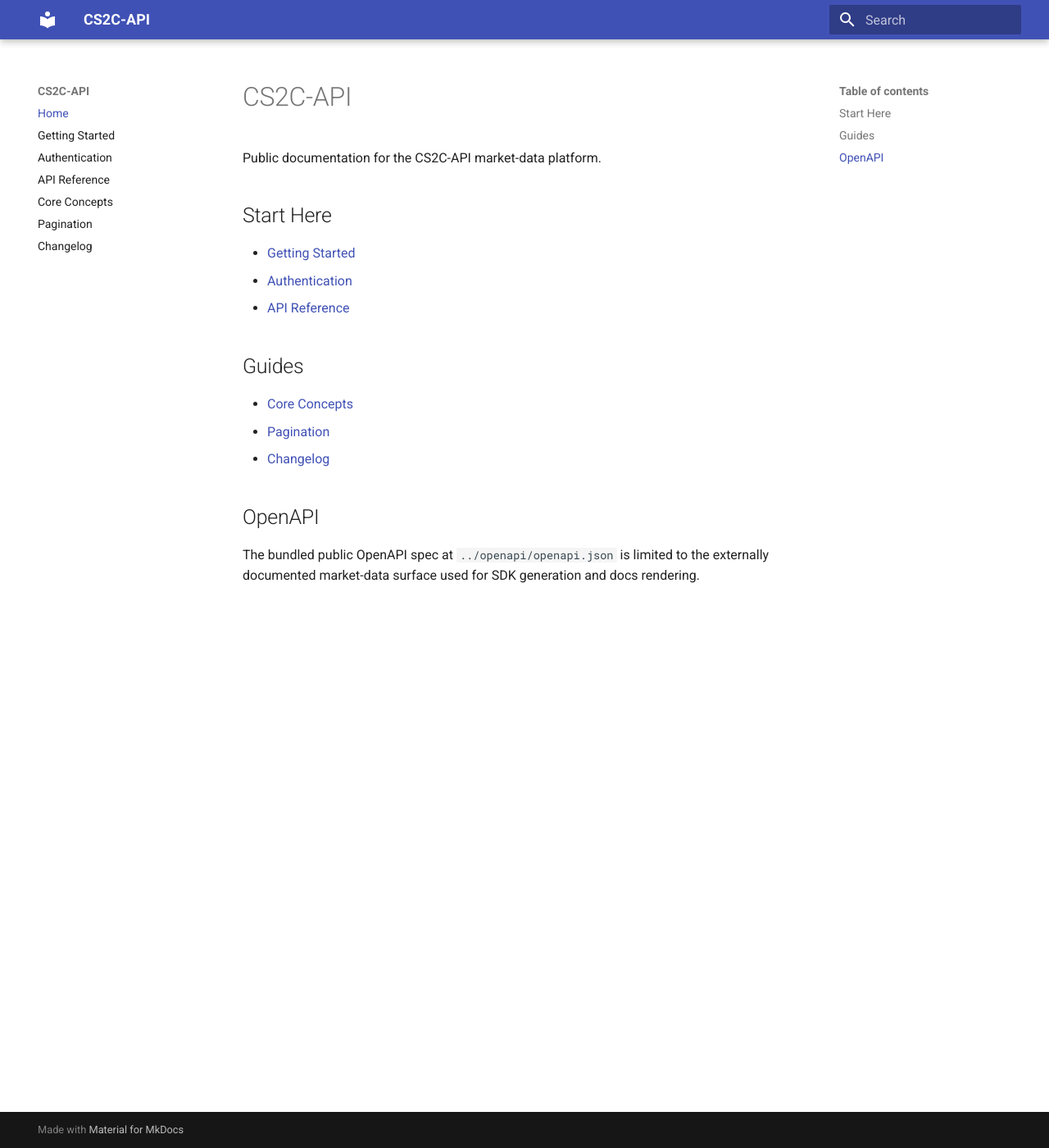
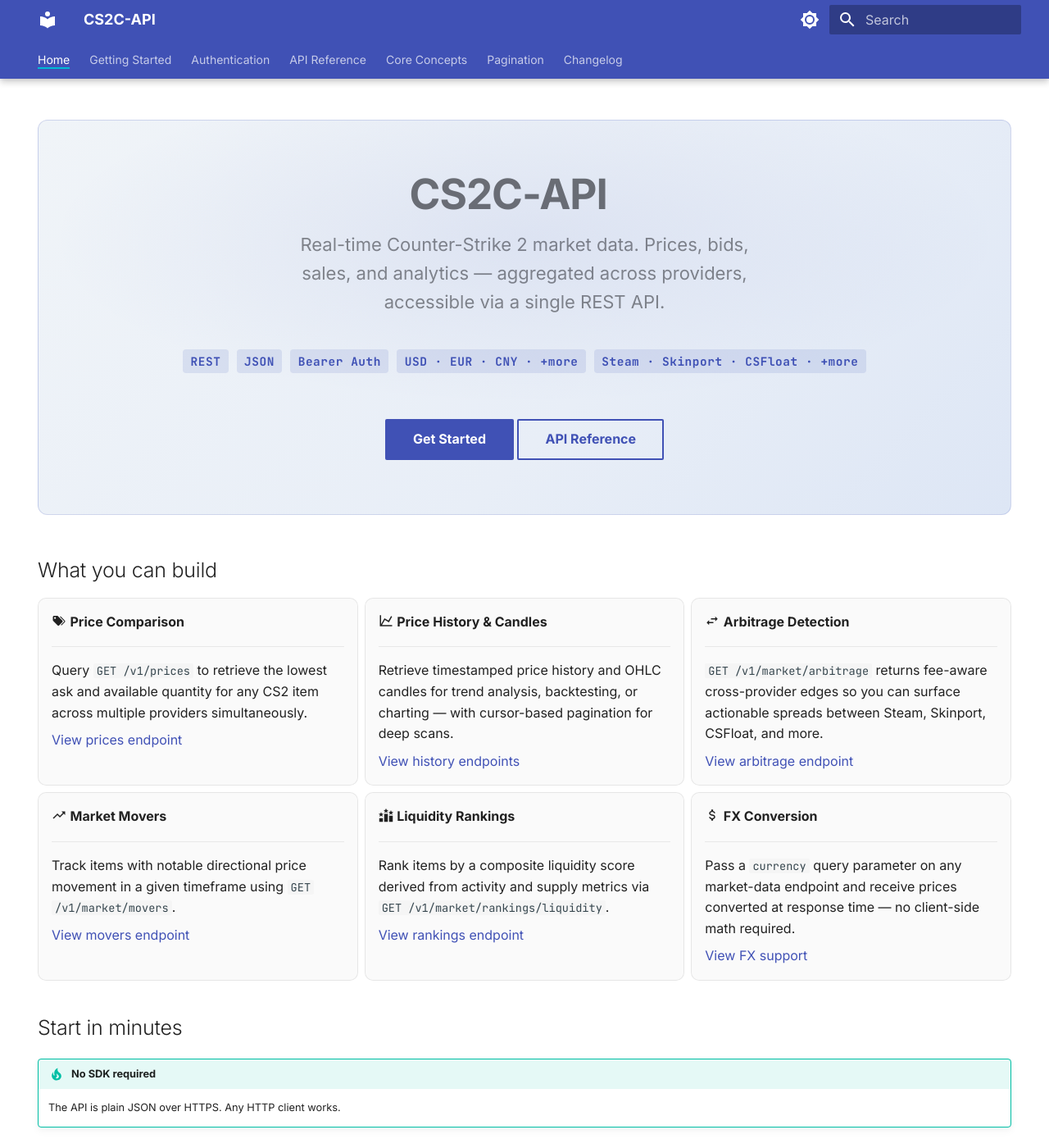
Before and after one commit to dadscap/cs2c-docs, an MkDocs documentation site: the page built from docs/index.md, in a window 1280 px wide and 1400 px high. Shown: the whole window at 82% size. Built offline with MkDocs 1.6.1 and Material for MkDocs 9.7.7, drawn with Linux system fonts in a browser that asks for light colours; some of the changed text lies outside the part shown.

Commit message:
docs: overhaul documentation landing page with hero, features, and examples
- Redesign index.md with hero section, feature cards, code examples in cURL/Python/JavaScript, key concepts, and tier limits table
- Enhance mkdocs.yml with Material theme features, dark/light mode, custom fonts, and markdown extensions
- Add GitHub workflows, markdownlint config, and custom stylesheets

````diff
--- a/docs/index.md
+++ b/docs/index.md
@@ -1,19 +1,190 @@
+---
+hide:
+  - toc
+  - navigation
+---
+
+<div class="cs2c-hero" markdown>
+
 # CS2C-API
 
-Public documentation for the CS2C-API market-data platform.
+<p class="cs2c-hero__sub">
+  Real-time Counter-Strike 2 market data. Prices, bids, sales, and analytics
+  — aggregated across providers, accessible via a single REST API.
+</p>
 
-## Start Here
+<div class="cs2c-tags">
+  <span class="cs2c-tag">REST</span>
+  <span class="cs2c-tag">JSON</span>
+  <span class="cs2c-tag">Bearer Auth</span>
+  <span class="cs2c-tag">USD · EUR · CNY · +more</span>
+  <span class="cs2c-tag">Steam · Skinport · CSFloat · +more</span>
+</div>
 
-- [Getting Started](getting-started.md)
-- [Authentication](authentication.md)
-- [API Reference](api-reference.md)
+<div class="cs2c-hero__actions" markdown>
+[Get Started](getting-started.md){ .md-button .md-button--primary }
+[API Reference](api-reference.md){ .md-button }
+</div>
 
-## Guides
+</div>
 
-- [Core Concepts](core-concepts.md)
-- [Pagination](pagination.md)
-- [Changelog](changelog.md)
+## What you can build
 
-## OpenAPI
+<div class="grid cards" markdown>
 
-The bundled public OpenAPI spec at `../openapi/openapi.json` is limited to the externally documented market-data surface used for SDK generation and docs rendering.
+-   :material-tag-multiple: **Price Comparison**
+
+    ---
+
+    Query `GET /v1/prices` to retrieve the lowest ask and available quantity
+    for any CS2 item across multiple providers simultaneously.
+
+    [View prices endpoint](api-reference.md)
+
+-   :material-chart-line: **Price History & Candles**
+
+    ---
+
+    Retrieve timestamped price history and OHLC candles for trend analysis,
+    backtesting, or charting — with cursor-based pagination for deep scans.
+
+    [View history endpoints](api-reference.md)
+
+-   :material-swap-horizontal: **Arbitrage Detection**
+
+    ---
+
+    `GET /v1/market/arbitrage` returns fee-aware cross-provider edges so you
+    can surface actionable spreads between Steam, Skinport, CSFloat, and more.
+
+    [View arbitrage endpoint](api-reference.md)
+
+-   :material-trending-up: **Market Movers**
+
+    ---
+
+    Track items with notable directional price movement in a given timeframe
+    using `GET /v1/market/movers`.
+
+    [View movers endpoint](api-reference.md)
+
+-   :material-podium: **Liquidity Rankings**
+
+    ---
+
+    Rank items by a composite liquidity score derived from activity and supply
+    metrics via `GET /v1/market/rankings/liquidity`.
+
+    [View rankings endpoint](api-reference.md)
+
+-   :material-currency-usd: **FX Conversion**
+
+    ---
+
+    Pass a `currency` query parameter on any market-data endpoint and receive
+    prices converted at response time — no client-side math required.
+
+    [View FX support](api-reference.md)
+
+</div>
+
+## Start in minutes
+
+!!! tip "No SDK required"
+    The API is plain JSON over HTTPS. Any HTTP client works.
+
+=== "cURL"
+
+    ```bash
+    export CS2C_API_KEY="your_api_key_here"
+
+    curl -sS \
+      -H "Authorization: Bearer $CS2C_API_KEY" \
+      "https://api.cs2c.app/v1/prices?market_hash_name=AK-47%20%7C%20Redline%20%28Field-Tested%29&providers=steam&currency=USD&limit=5"
+    ```
+
+=== "Python"
+
+    ```python
+    import os, requests
+
+    r = requests.get(
+        "https://api.cs2c.app/v1/prices",
+        headers={"Authorization": f"Bearer {os.environ['CS2C_API_KEY']}"},
+        params={"market_hash_name": "AK-47 | Redline (Field-Tested)",
+                "providers": "steam", "currency": "USD", "limit": 5},
+        timeout=20,
+    )
+    r.raise_for_status()
+    print(r.json())
+    ```
+
+=== "JavaScript"
+
+    ```javascript
+    const url = new URL("https://api.cs2c.app/v1/prices");
+    url.searchParams.set("market_hash_name", "AK-47 | Redline (Field-Tested)");
+    url.searchParams.set("providers", "steam");
+    url.searchParams.set("currency", "USD");
+    url.searchParams.set("limit", "5");
+
+    const res = await fetch(url, {
+      headers: { Authorization: `Bearer ${process.env.CS2C_API_KEY}` },
+    });
+    if (!res.ok) throw new Error(`${res.status} ${await res.text()}`);
+    console.log(await res.json());
+    ```
+
+## Key concepts
+
+<div class="grid cards" markdown>
+
+-   :material-information-outline: **Minor units**
+
+    ---
+
+    All price integers are in minor currency units.
+    `lowest_ask: 2550` with `currency: USD` = **$25.50**.
+
+-   :material-key-variant: **Provider keys**
+
+    ---
+
+    Use provider keys (`steam`, `skinport`, `csfloat`) in request params —
+    not display names.
+
+-   :material-identifier: **Item identity**
+
+    ---
+
+    Accept either `item_id` or `market_hash_name`. Resolve once and
+    prefer `item_id` for stable production integrations.
+
+-   :material-book-open-page-variant: **Pagination patterns**
+
+    ---
+
+    Offset, cursor, or bounded — depending on the endpoint.
+    See [Pagination](pagination.md) for loop examples.
+
+</div>
+
+## Tier limits
+
+| Tier | Req / min | Req / month | Max `limit` |
+|------|-----------|-------------|-------------|
+| `free` | 20 | 1,000 | 100 |
+| `pro` | 100 | 50,000 | 1,000 |
+| `quant` | 300 | 200,000 | 1,000 |
+
+!!! warning "Free tier IP binding"
+    The first successful request from a free-tier key binds it to that source IP.
+
+## OpenAPI spec
+
+The bundled public OpenAPI spec covers the full externally-documented
+market-data surface and can be used for SDK generation and tooling.
+
+```text
+../openapi/openapi.json
+```
--- /dev/null
+++ b/docs/stylesheets/extra.css
@@ -0,0 +1,198 @@
+/* ============================================================
+   CS2C-API — Extra styles for Material for MkDocs
+   Scheme: slate (dark default), primary: black, accent: cyan
+   ============================================================ */
+
+/* ----------------------------------------------------------
+   1. CSS custom properties — scoped per scheme
+   ---------------------------------------------------------- */
+
+[data-md-color-scheme="slate"] {
+  --cs2c-hero-bg: linear-gradient(135deg, #0d0d0d 0%, #0a1628 60%, #071220 100%);
+  --cs2c-hero-border: rgba(0, 188, 212, 0.18);
+  --cs2c-accent-glow: rgba(0, 188, 212, 0.12);
+  --cs2c-card-bg: rgba(255, 255, 255, 0.035);
+  --cs2c-card-border: rgba(255, 255, 255, 0.08);
+  --cs2c-card-hover-border: rgba(0, 188, 212, 0.45);
+  --cs2c-card-hover-bg: rgba(0, 188, 212, 0.06);
+  --cs2c-tag-bg: rgba(0, 188, 212, 0.15);
+  --cs2c-tag-color: #00e5ff;
+  --cs2c-muted: rgba(255, 255, 255, 0.45);
+}
+
+[data-md-color-scheme="default"] {
+  --cs2c-hero-bg: linear-gradient(135deg, #f0f4f8 0%, #e8eef7 60%, #dde6f5 100%);
+  --cs2c-hero-border: rgba(63, 81, 181, 0.18);
+  --cs2c-accent-glow: rgba(63, 81, 181, 0.08);
+  --cs2c-card-bg: rgba(0, 0, 0, 0.02);
+  --cs2c-card-border: rgba(0, 0, 0, 0.08);
+  --cs2c-card-hover-border: rgba(63, 81, 181, 0.45);
+  --cs2c-card-hover-bg: rgba(63, 81, 181, 0.05);
+  --cs2c-tag-bg: rgba(63, 81, 181, 0.12);
+  --cs2c-tag-color: #3f51b5;
+  --cs2c-muted: rgba(0, 0, 0, 0.45);
+}
+
+/* ----------------------------------------------------------
+   2. Hero block
+   ---------------------------------------------------------- */
+
+.cs2c-hero {
+  background: var(--cs2c-hero-bg);
+  border: 1px solid var(--cs2c-hero-border);
+  border-radius: 12px;
+  padding: 3rem 2.5rem 2.5rem;
+  margin: 0 0 2.5rem;
+  text-align: center;
+  position: relative;
+  overflow: hidden;
+}
+
+.cs2c-hero::before {
+  content: "";
+  position: absolute;
+  inset: 0;
+  background: radial-gradient(ellipse 70% 60% at 50% 30%, var(--cs2c-accent-glow), transparent 70%);
+  pointer-events: none;
+}
+
+.cs2c-hero h1 {
+  font-size: clamp(1.9rem, 4vw, 2.8rem);
+  font-weight: 800;
+  letter-spacing: -0.02em;
+  margin: 0 0 0.75rem;
+  line-height: 1.15;
+}
+
+.cs2c-hero p.cs2c-hero__sub {
+  font-size: 1.1rem;
+  color: var(--cs2c-muted);
+  margin: 0 auto 2rem;
+  max-width: 560px;
+  line-height: 1.6;
+}
+
+.cs2c-hero__actions {
+  display: flex;
+  gap: 0.75rem;
+  justify-content: center;
+  flex-wrap: wrap;
+}
+
+.cs2c-tags {
+  display: flex;
+  gap: 0.5rem;
+  justify-content: center;
+  flex-wrap: wrap;
+  margin-bottom: 2rem;
+}
+
+.cs2c-tag {
+  background: var(--cs2c-tag-bg);
+  color: var(--cs2c-tag-color);
+  font-family: var(--md-code-font);
+  font-size: 0.72rem;
+  font-weight: 600;
+  letter-spacing: 0.04em;
+  padding: 0.2em 0.65em;
+  border-radius: 4px;
+  white-space: nowrap;
+}
+
+/* ----------------------------------------------------------
+   3. Grid cards
+   ---------------------------------------------------------- */
+
+.md-typeset .grid.cards > ul > li,
+.md-typeset .grid.cards > ol > li {
+  background: var(--cs2c-card-bg);
+  border: 1px solid var(--cs2c-card-border);
+  border-radius: 10px;
+  transition: border-color 0.18s ease, background 0.18s ease, transform 0.18s ease,
+    box-shadow 0.18s ease;
+}
+
+.md-typeset .grid.cards > ul > li:hover,
+.md-typeset .grid.cards > ol > li:hover {
+  border-color: var(--cs2c-card-hover-border);
+  background: var(--cs2c-card-hover-bg);
+  transform: translateY(-2px);
+  box-shadow: 0 6px 24px rgba(0, 0, 0, 0.18);
+}
+
+/* ----------------------------------------------------------
+   4. Dark-mode code block polish
+   ---------------------------------------------------------- */
+
+[data-md-color-scheme="slate"] .md-typeset pre > code {
+  background-color: #0d1117;
+}
+
+[data-md-color-scheme="slate"] .highlight {
+  border-left: 3px solid var(--md-accent-fg-color);
+  background-color: rgba(0, 0, 0, 0.25);
+}
+
+/* ----------------------------------------------------------
+   5. Admonition accent overrides
+   ---------------------------------------------------------- */
+
+[data-md-color-scheme="slate"] .md-typeset .admonition.tip,
+[data-md-color-scheme="slate"] .md-typeset details.tip {
+  border-color: #00bcd4;
+}
+
+[data-md-color-scheme="slate"] .md-typeset .admonition.warning,
+[data-md-color-scheme="slate"] .md-typeset details.warning {
+  border-color: #ff9800;
+}
+
+/* ----------------------------------------------------------
+   6. Navigation tab bar
+   ---------------------------------------------------------- */
+
+.md-tabs__item--active .md-tabs__link {
+  border-bottom: 2px solid var(--md-accent-fg-color);
+}
+
+/* ----------------------------------------------------------
+   7. Table polish
+   ---------------------------------------------------------- */
+
+[data-md-color-scheme="slate"] .md-typeset table:not([class]) {
+  background: rgba(255, 255, 255, 0.025);
+  border-radius: 8px;
+  overflow: hidden;
+}
+
+[data-md-color-scheme="slate"] .md-typeset table:not([class]) th {
+  background: rgba(0, 188, 212, 0.12);
+}
+
+/* ----------------------------------------------------------
+   8. Scrollbar
+   ---------------------------------------------------------- */
+
+[data-md-color-scheme="slate"] * {
+  scrollbar-width: thin;
+  scrollbar-color: rgba(255, 255, 255, 0.15) transparent;
+}
+
+[data-md-color-scheme="slate"] *::-webkit-scrollbar {
+  width: 6px;
+  height: 6px;
+}
+
+[data-md-color-scheme="slate"] *::-webkit-scrollbar-thumb {
+  background: rgba(255, 255, 255, 0.15);
+  border-radius: 3px;
+}
+
+/* ----------------------------------------------------------
+   9. Footer
+   ---------------------------------------------------------- */
+
+.md-footer-meta {
+  background: transparent;
+  border-top: 1px solid var(--cs2c-card-border);
+}
--- a/mkdocs.yml
+++ b/mkdocs.yml
@@ -1,7 +1,73 @@
 site_name: CS2C-API
 site_url: https://docs.cs2c.app
+site_description: Real-time CS2 market data API — prices, bids, sales, and analytics.
+
 theme:
   name: material
+  font:
+    text: Inter
+    code: JetBrains Mono
+  palette:
+    - media: "(prefers-color-scheme: dark)"
+      scheme: slate
+      primary: black
+      accent: cyan
+      toggle:
+        icon: material/brightness-4
+        name: Switch to light mode
+    - media: "(prefers-color-scheme: light)"
+      scheme: default
+      primary: indigo
+      accent: cyan
+      toggle:
+        icon: material/brightness-7
+        name: Switch to dark mode
+  features:
+    - navigation.tabs
+    - navigation.tabs.sticky
+    - navigation.top
+    - navigation.instant
+    - navigation.instant.progress
+    - navigation.sections
+    - toc.follow
+    - toc.integrate
+    - search.suggest
+    - search.highlight
+    - content.code.copy
+    - content.code.annotate
+
+extra_css:
+  - stylesheets/extra.css
+
+extra:
+  social:
+    - icon: fontawesome/solid/globe
+      link: https://cs2c.app
+      name: CS2C Homepage
+  generator: false
+
+markdown_extensions:
+  - admonition
+  - pymdownx.details
+  - pymdownx.superfences
+  - pymdownx.highlight:
+      anchor_linenums: true
+      line_spans: __span
+      pygments_lang_class: true
+  - pymdownx.inlinehilite
+  - pymdownx.emoji:
+      emoji_index: !!python/name:material.extensions.emoji.twemoji
+      emoji_generator: !!python/name:material.extensions.emoji.to_svg
+  - pymdownx.tabbed:
+      alternate_style: true
+  - attr_list
+  - md_in_html
+  - tables
+  - toc:
+      permalink: true
+
+plugins:
+  - search
 
 nav:
   - Home: index.md
````
Also changed, not shown: .markdownlint.json (added), 1 other file.
